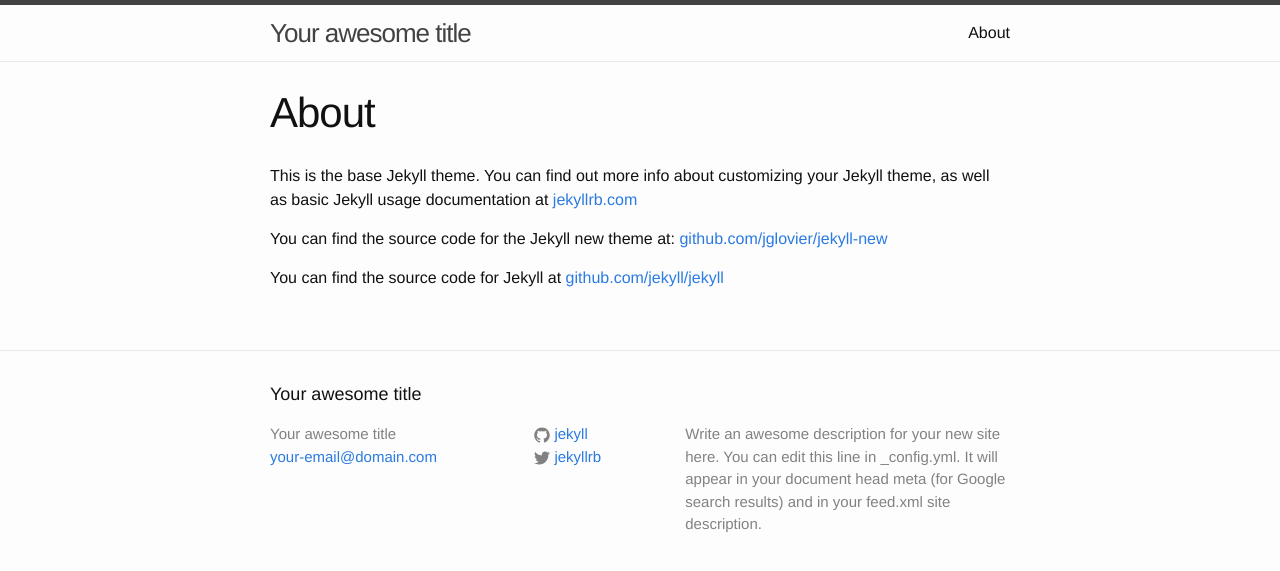
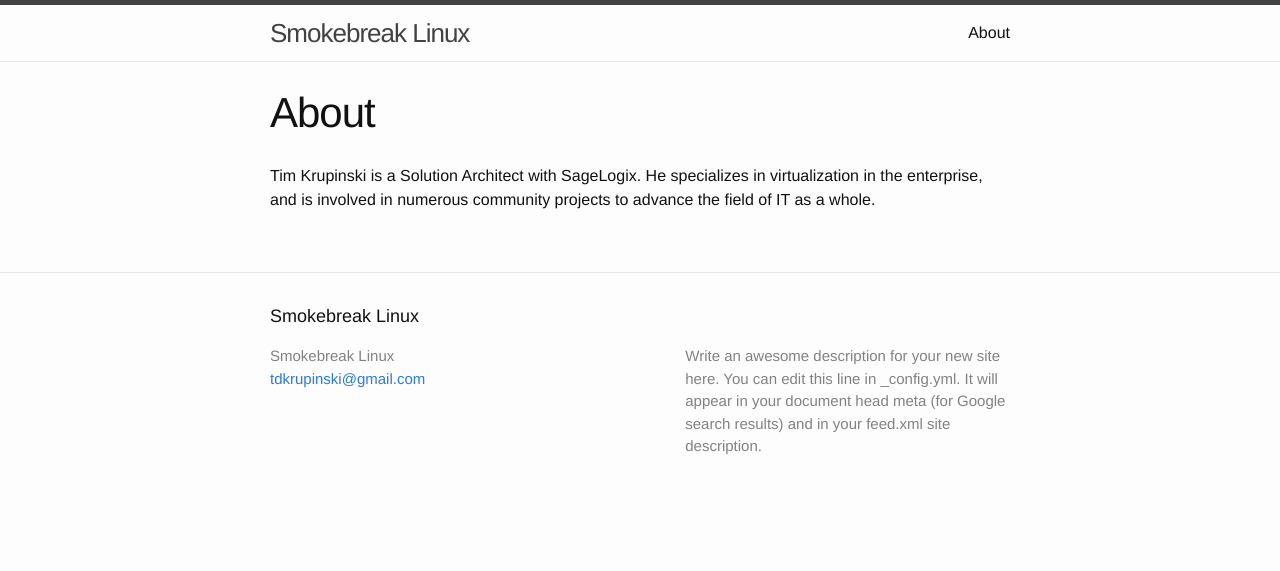
Before and after one commit to tdk2fe/tdk2fe.github.io, a Jekyll site: the page built from about.md, in a window 1280 px wide. Shown: the top 571 px of the page. Built offline with Jekyll 4.4.1, drawn with Linux system fonts in a browser that asks for light colours.

Commit message:
Modified template with my information

```diff
--- a/_config.yml
+++ b/_config.yml
@@ -1,14 +1,14 @@
 # Site settings
-title: Your awesome title
-email: your-email@domain.com
+title: Smokebreak Linux
+email: tdkrupinski@gmail.com
 description: > # this means to ignore newlines until "baseurl:"
   Write an awesome description for your new site here. You can edit this
   line in _config.yml. It will appear in your document head meta (for
   Google search results) and in your feed.xml site description.
 baseurl: "" # the subpath of your site, e.g. /blog/
-url: "http://yourdomain.com" # the base hostname & protocol for your site
-twitter_username: jekyllrb
-github_username:  jekyll
+url: "http://www.sagelogix.com" # the base hostname & protocol for your site
+twitter_username:
+github_username:
 
 # Build settings
 markdown: kramdown
--- a/_posts/2015-05-22-test1.markdown
+++ /dev/null
@@ -1,3 +0,0 @@
-#Header
-
-some testing
--- a/_posts/2015-05-22-welcome-to-jekyll.markdown
+++ b/_posts/2015-05-22-welcome-to-jekyll.markdown
@@ -3,6 +3,7 @@ layout: post
 title:  "Welcome to Jekyll!"
 date:   2015-05-22 17:35:50
 categories: jekyll update
+author: Tim Krupinski
 ---
 You’ll find this post in your `_posts` directory. Go ahead and edit it and re-build the site to see your changes. You can rebuild the site in many different ways, but the most common way is to run `jekyll serve`, which launches a web server and auto-regenerates your site when a file is updated.
 
--- a/about.md
+++ b/about.md
@@ -4,8 +4,4 @@ title: About
 permalink: /about/
 ---
 
-This is the base Jekyll theme. You can find out more info about customizing your Jekyll theme, as well as basic Jekyll usage documentation at [jekyllrb.com](http://jekyllrb.com/)
-
-You can find the source code for the Jekyll new theme at: [github.com/jglovier/jekyll-new](https://github.com/jglovier/jekyll-new)
-
-You can find the source code for Jekyll at [github.com/jekyll/jekyll](https://github.com/jekyll/jekyll)
+Tim Krupinski is a Solution Architect with SageLogix.  He specializes in virtualization in the enterprise, and is involved in numerous community projects to advance the field of IT as a whole.
```
Also changed, not shown: 9 other files.
